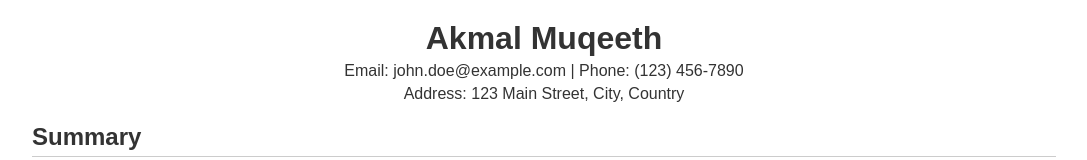
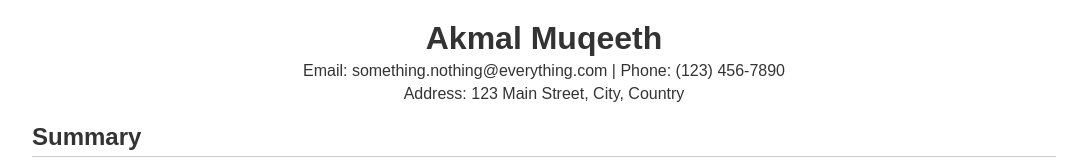
Before and after one commit to akmalmuqeeth/cloud-resume, a plain HTML site: page index.html in a window 1280 px wide. Shown: the top 160 px of the page, without its empty margins (96-1183 px from the left). Drawn offline with Linux system fonts and the light colour scheme.

Commit message:
update email

```diff
--- a/index.html
+++ b/index.html
@@ -53,7 +53,7 @@
     <div class="container">
         <div class="header">
             <h1>Akmal Muqeeth</h1>
-            <p>Email: john.doe@example.com | Phone: (123) 456-7890</p>
+            <p>Email: something.nothing@everything.com | Phone: (123) 456-7890</p>
             <p>Address: 123 Main Street, City, Country</p>
         </div>
 
```
